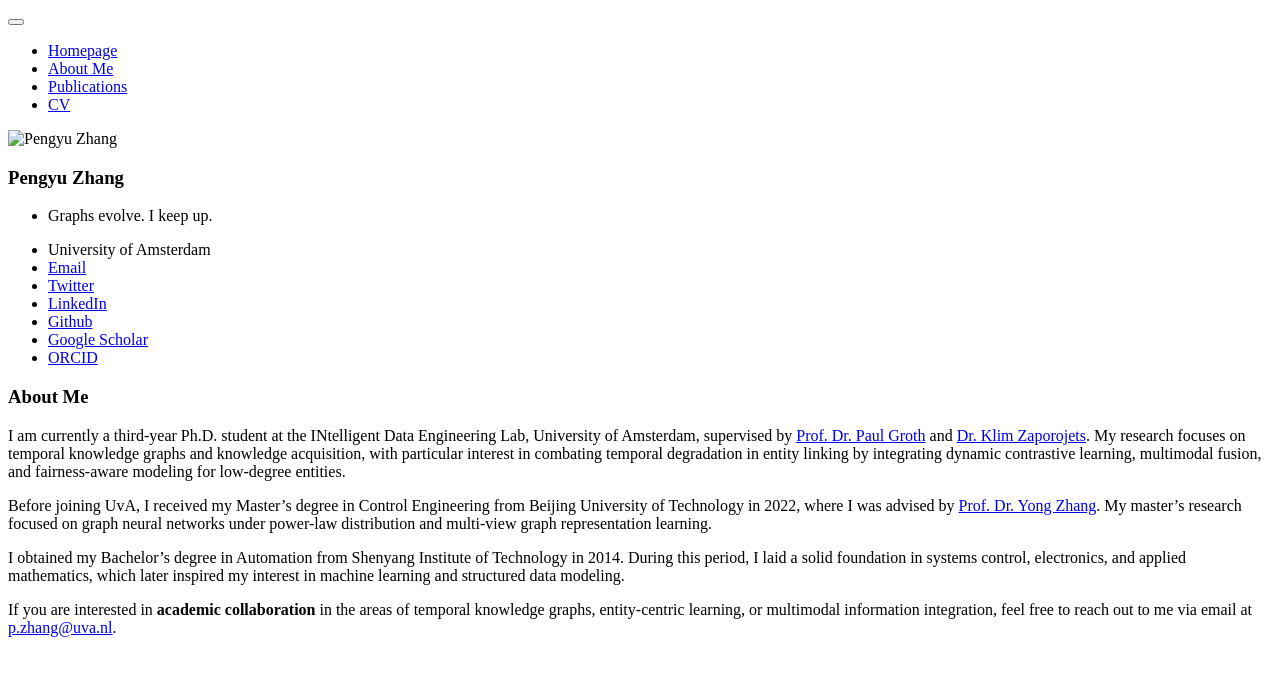
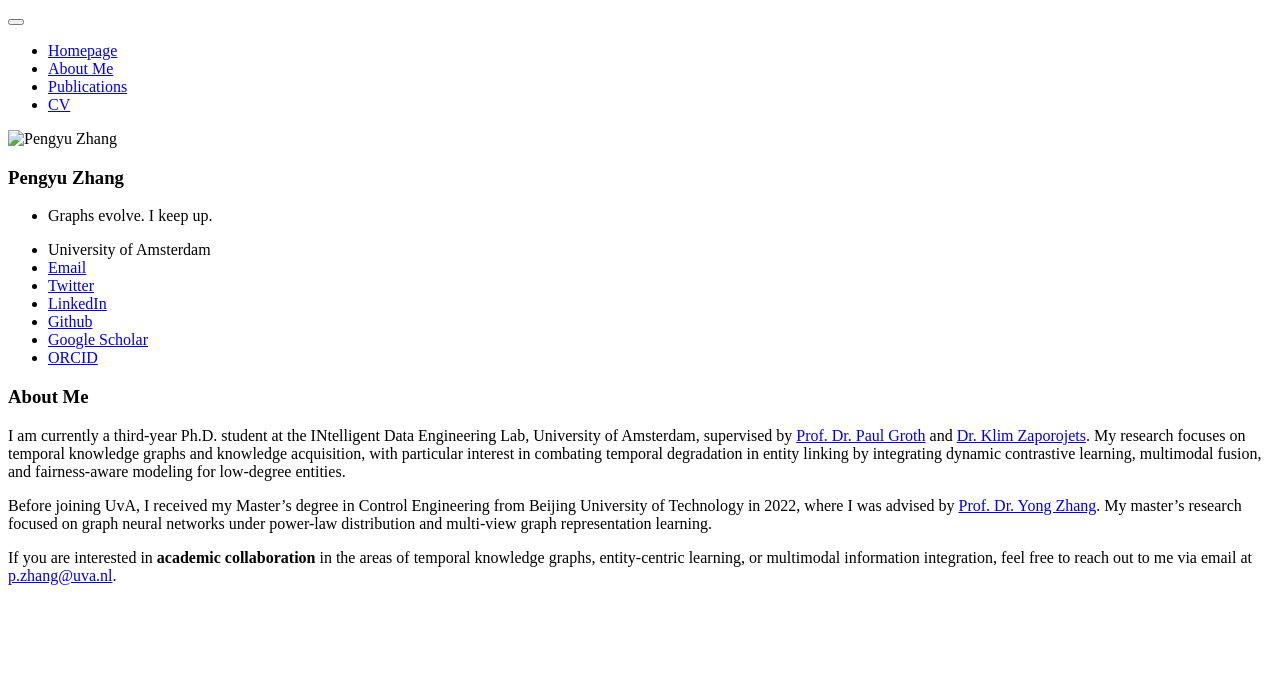
Before and after one commit to pengyu-zhang/pengyu-zhang.github.io, a Jekyll site: the page built from _pages/includes/intro.md, in a window 1280 px wide. Shown: the top 676 px of the page. Built offline with Jekyll 4.4.1, drawn with Linux system fonts in a browser that asks for light colours; our own code applies the rules of GitHub Pages for plain Markdown files.

Commit message:
Update intro.md

```diff
--- a/_pages/includes/intro.md
+++ b/_pages/includes/intro.md
@@ -4,6 +4,4 @@ I am currently a third-year Ph.D. student at the INtelligent Data Engineering La
 
 Before joining UvA, I received my Master's degree in Control Engineering from Beijing University of Technology in 2022, where I was advised by [Prof. Dr. Yong Zhang](https://scholar.google.com/citations?user=UAaN_RAAAAAJ&hl=en&oi=ao). My master’s research focused on graph neural networks under power-law distribution and multi-view graph representation learning.
 
-I obtained my Bachelor's degree in Automation from Shenyang Institute of Technology in 2014. During this period, I laid a solid foundation in systems control, electronics, and applied mathematics, which later inspired my interest in machine learning and structured data modeling.
-
 If you are interested in **academic collaboration** in the areas of temporal knowledge graphs, entity-centric learning, or multimodal information integration, feel free to reach out to me via email at [p.zhang@uva.nl](mailto:p.zhang@uva.nl).
```
